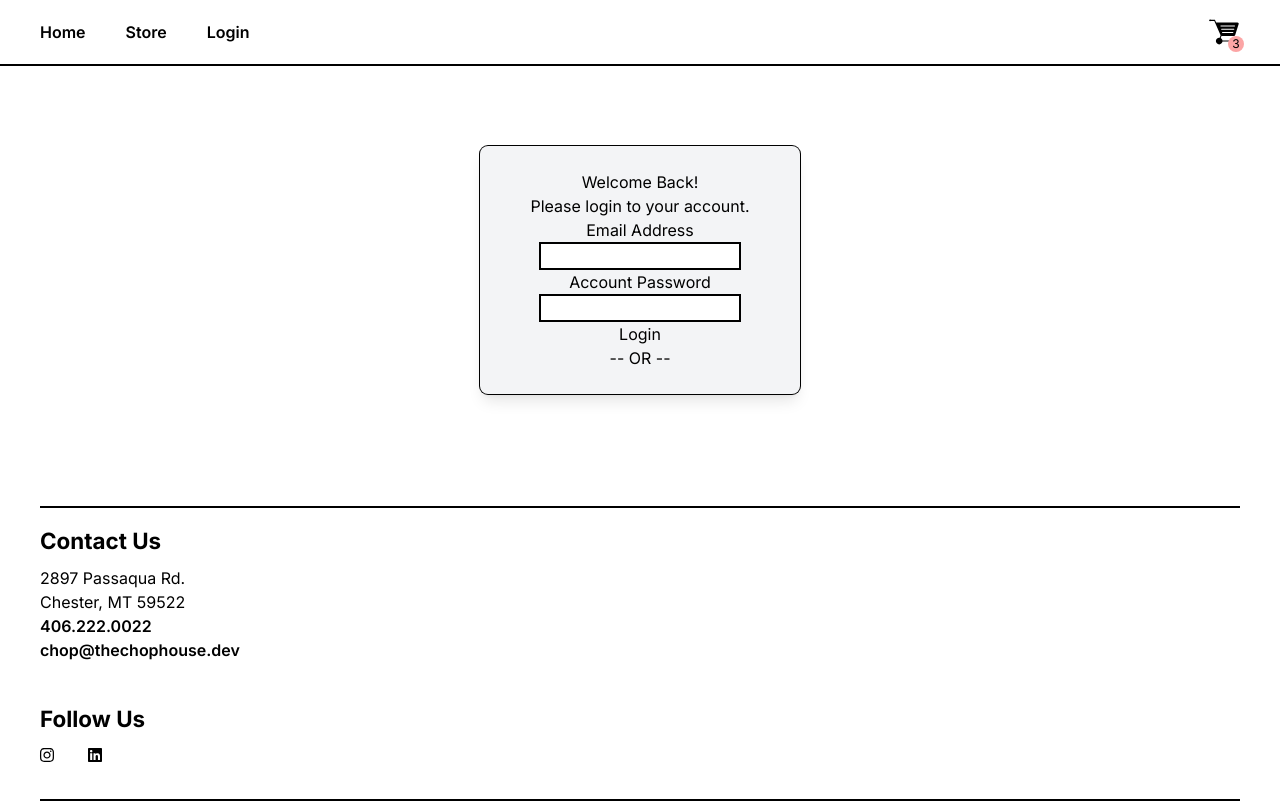
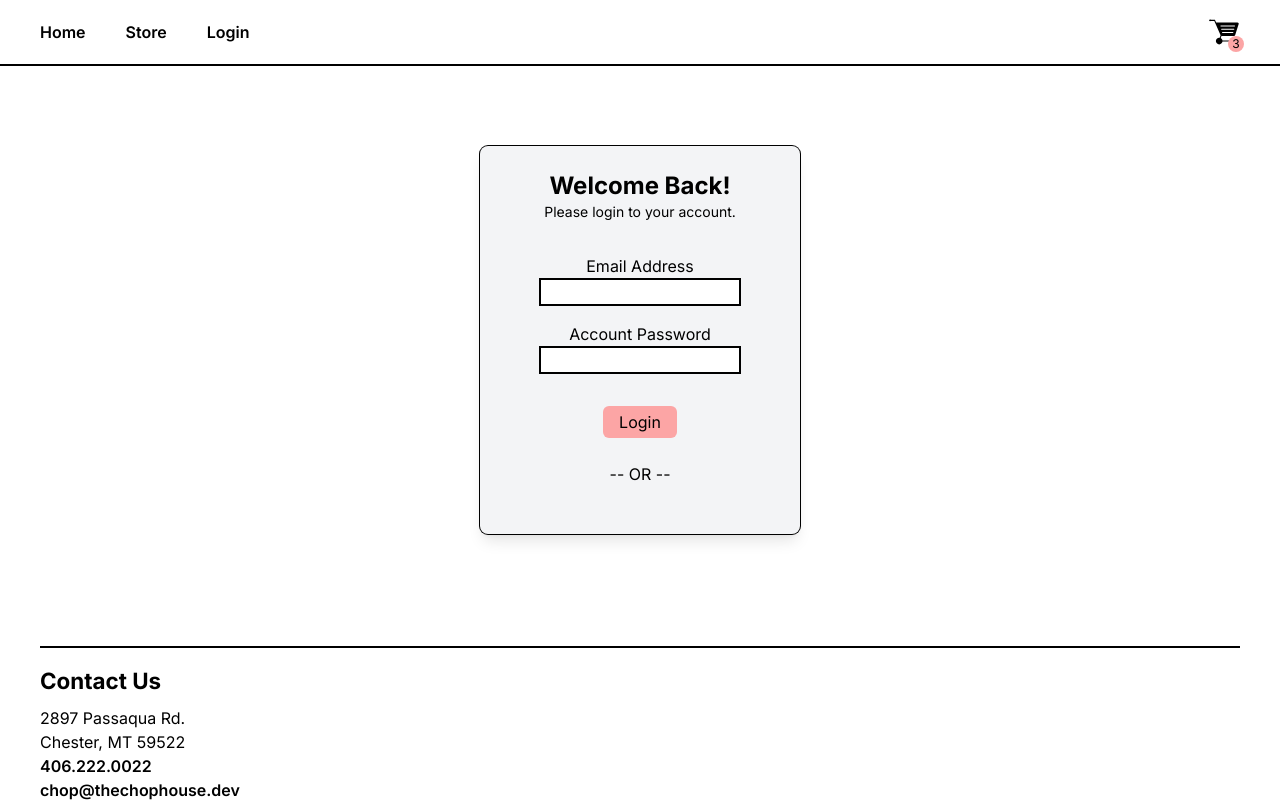
Before and after one commit to BenJohnsonFullStack/ecommerce-app, a Next.js app: page /login in a window 1280 px wide. Shown: the top 802 px of the page. Built offline with nearby package versions, Linux system fonts and the light colour scheme.

Commit message:
form styles

```diff
--- a/app/login/page.jsx
+++ b/app/login/page.jsx
@@ -11,14 +11,14 @@ const Login = () => {
           className="w-[min(100%-2em,20rem)] shadow-lg bg-gray-100 px-2 py-6 text-center my-20 mx-auto rounded-lg ring-1 ring-black"
         >
           <div>
-            <h2>Welcome Back!</h2>
-            <h3>Please login to your account.</h3>
+            <h2 className="text-2xl font-bold">Welcome Back!</h2>
+            <h3 className="text-sm">Please login to your account.</h3>
           </div>
 
           <div>
-            <form>
+            <form className="py-6">
               <div>
-                <div>
+                <div className="py-2 flex flex-col">
                   <label htmlFor="email">Email Address</label>
                   <input
                     type="email"
@@ -28,7 +28,7 @@ const Login = () => {
                   />
                 </div>
 
-                <div className="flex flex-col">
+                <div className="py-2 flex flex-col">
                   <label htmlFor="password">Account Password</label>
                   <input
                     type="password"
@@ -39,7 +39,9 @@ const Login = () => {
                 </div>
 
                 <div>
-                  <button>Login</button>
+                  <button className="bg-red-300 rounded-md px-4 py-1 hover:bg-red-700 transition-color duration-200 my-6">
+                    Login
+                  </button>
                 </div>
 
                 <div>
--- a/components/ProductCard.jsx
+++ b/components/ProductCard.jsx
@@ -44,7 +44,7 @@ const ProductCard = ({ title, sku, price, description, weight, image }) => {
           <div id="order" className="text-center mt-6 pb-2">
             <button
               id="addToCart"
-              className="border-3 bg-red-300 rounded-md px-4 py-1 hover:bg-red-700 transition-color duration-200"
+              className="bg-red-300 rounded-md px-4 py-1 hover:bg-red-700 transition-color duration-200"
             >
               Add to Cart
             </button>
```
